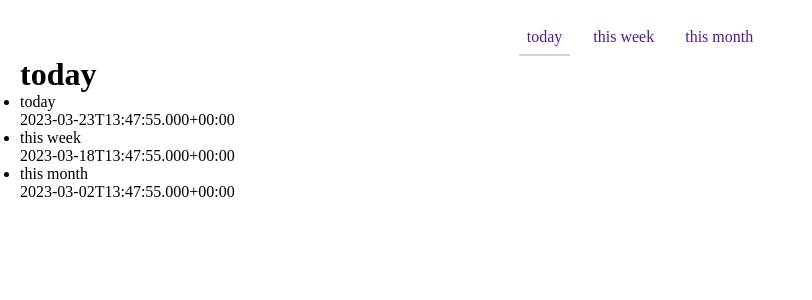
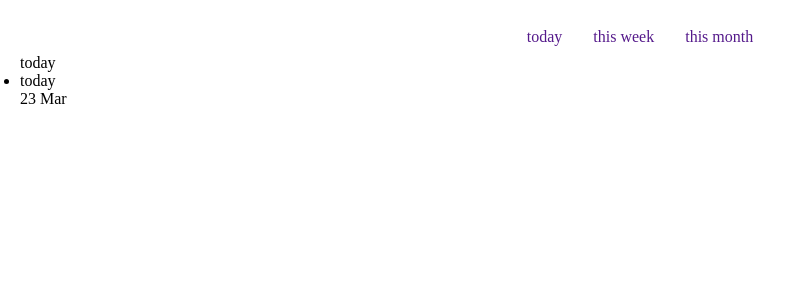
Before and after one commit to mizonov-iv/vue-blog, a Vue app: page / in a window 1280 px wide. Shown: the top 300 px of the page, without its empty margins (0-812 px from the left). Built offline with nearby package versions, Linux system fonts and the light colour scheme.

Commit message:
navbar update

```diff
--- a/src/components/Navbar.vue
+++ b/src/components/Navbar.vue
@@ -1,42 +1,55 @@
 <template>
   <nav>
     <a
-        href=""
-        :class="{'active': period === selectedPeriod}"
-        v-for="period in periods"
-        :key="period"
-        @click.prevent="selectPeriod(period)"
+       href=""
+       v-for="period in periods"
+       :key="period"
+       @click.prevent="selectPeriod(period)"
     >
       {{period}}
     </a>
   </nav>
-  <h1>{{selectedPeriod}}</h1>
+  <p>{{selectedPeriod}}</p>
   <ul>
     <li v-for="post in posts" :key="post">
       <p>{{post.title}}</p>
-      <p>{{post.created}}</p>
+      <p>{{post.created.toFormat("d MMM")}}</p>
     </li>
   </ul>
 </template>
 
 <script setup lang="ts">
-import {ref} from "vue";
+import {computed, ref} from "vue";
 import {Post, today, thisWeek, thisMonth} from "../posts";
+import {DateTime} from "luxon";
 
-const periods = ["today", "this week", "this month"] as const;
-
-type Period = typeof periods[number]
-
-const posts: Post[] = [
-    today,
-    thisWeek,
-    thisMonth
-]
-
-function selectPeriod (period: Period) {
-  selectedPeriod.value = period;
-}
+const periods = ["today", "this week", "this month"] as const
+type Period = typeof periods[number];
 
 const selectedPeriod = ref<Period>("today");
 
+const posts = computed( () => {
+  return [today, thisWeek, thisMonth]
+      .map(post => {
+        return {
+          ...post,
+          created: DateTime.fromISO(post.created)
+        }
+      })
+      .filter(post => {
+        if (selectedPeriod.value === "today") {
+          return post.created >= DateTime.now().minus({day: 1})
+        }
+
+        if (selectedPeriod.value === "this week") {
+          return post.created >= DateTime.now().minus({week: 1})
+        }
+
+        return post
+      })
+})
+
+const selectPeriod = (period: Period) => {
+    selectedPeriod.value = period
+  }
 </script>
--- a/src/style.css
+++ b/src/style.css
@@ -32,3 +32,9 @@ a:hover {
 a.active {
     border-bottom: 2px solid lightgray;
 }
+
+ul {
+    margin: 0 auto;
+    display: flex;
+
+}
```
Also changed, not shown: 1 other file (tests, documents, lock files or other folders).
